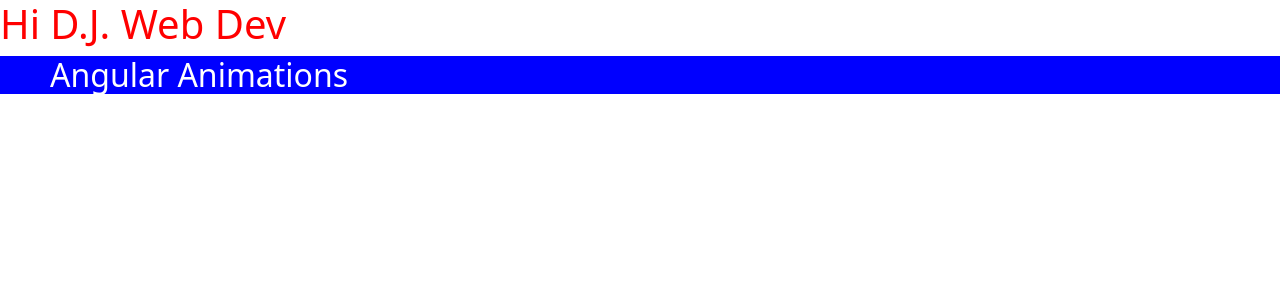
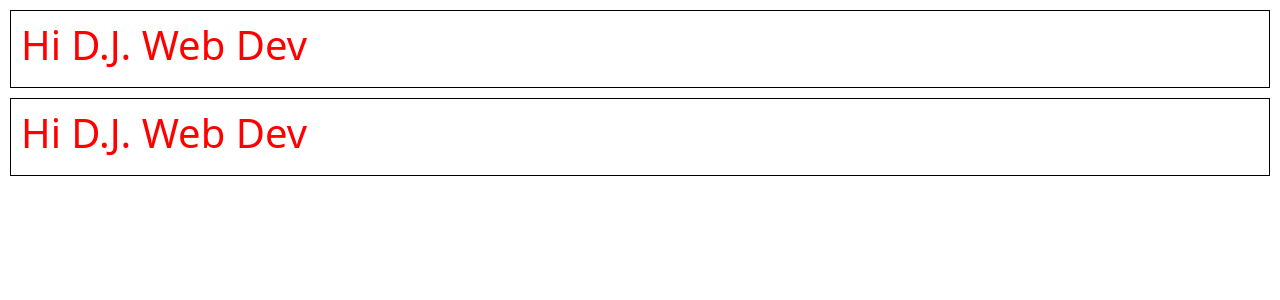
Before and after one commit to zrodriguezperez/mation, an Angular app: page / in a window 1280 px wide. Shown: the top 300 px of the page. Built offline with nearby package versions, Linux system fonts and the light colour scheme.

Commit message:
host pseudo selector

```diff
--- a/src/app/Components/course/course.component.css
+++ b/src/app/Components/course/course.component.css
@@ -1,8 +1,6 @@
-.blue {
-  background-color: blue;
-}
-
-h2 {
-  color:white;
-  margin-left: 50px;
-}
+:host() {
+    display: block;
+    border: 1px solid black;
+    padding: 10px;
+    margin: 10px;
+  }
--- a/src/app/Components/course/course.component.html
+++ b/src/app/Components/course/course.component.html
@@ -1,6 +1,6 @@
 <!-- <h1>{{ course.title }}</h1> -->
 <h1>Hi D.J. Web Dev</h1>
 
-<div class="blue">
+<!-- <div class="blue">
     <ng-content></ng-content>
-</div>
+</div> -->
--- a/src/app/Components/course/course.component.ts
+++ b/src/app/Components/course/course.component.ts
@@ -5,7 +5,7 @@
   selector: 'app-course',
   templateUrl: './course.component.html',
   styleUrls: ['./course.component.css'],
-  encapsulation: ViewEncapsulation.None,
+
 })
 export class CourseComponent {
    @Input() course!: Course;
--- a/src/app/app.component.html
+++ b/src/app/app.component.html
@@ -1,17 +1,2 @@
-<!--
-    <div>
-    <h1>D.J. Web Dev</h1>
-    <button class="btn btn-success">Add</button>
-</div>
-
-<app-course
-    *ngFor="let course of courses"
-    [course]="course"
-    [ngClass]="{ active: course.isActive }"
-    (click)="course.isActive = !course.isActive"
-    >
-</app-course>
--->
-<app-course>
-    <h2>Angular Animations</h2>
-</app-course>
+<app-course class="is-active"></app-course>
+<app-course></app-course>
```
